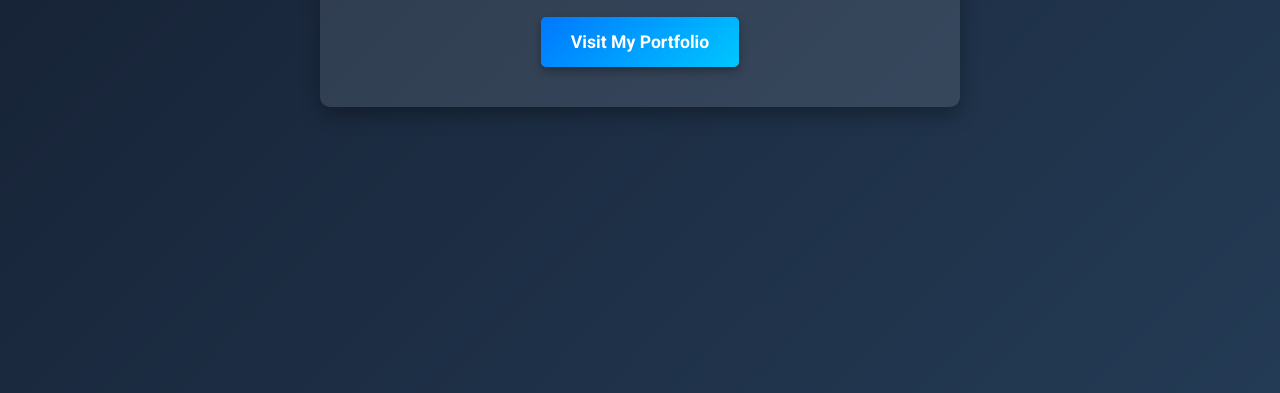
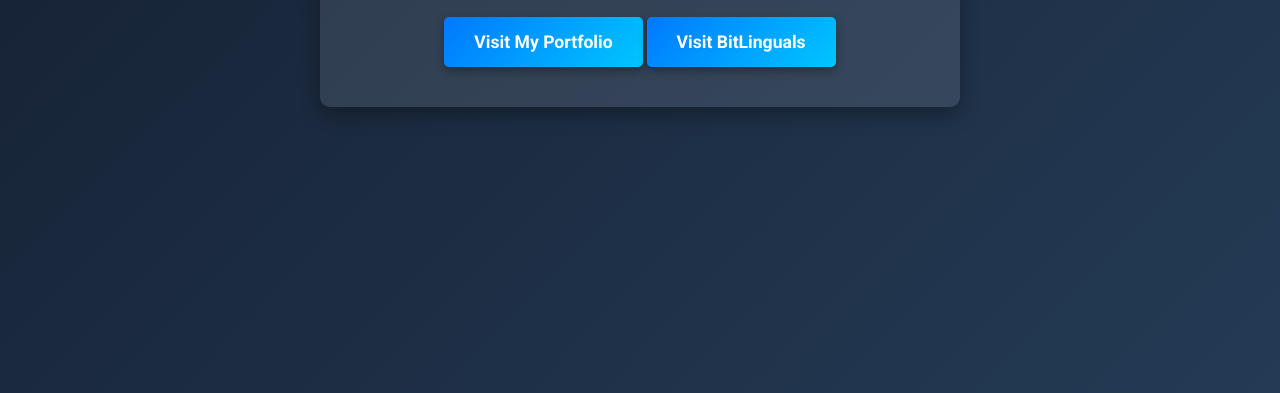
Before and after one commit to mioNacs/mionacs.github.io, a plain HTML site: page index.html in a window 1280 px wide. Shown: the part 407-800 px from the top of the page. Drawn offline with Linux system fonts and the light colour scheme.

Commit message:
Update index.html

```diff
--- a/index.html
+++ b/index.html
@@ -12,6 +12,7 @@
         <h1>Welcome </h1>
         <p>Click the button below to view my projects and work!</p>
         <a href="https://mionacs.github.io/Portfolio" class="portfolio-link">Visit My Portfolio</a>
+        <a href="https://mionacs.github.io/BitLinguals" class="portfolio-link">Visit BitLinguals</a>
     </div>
 </body>
 </html>
```
